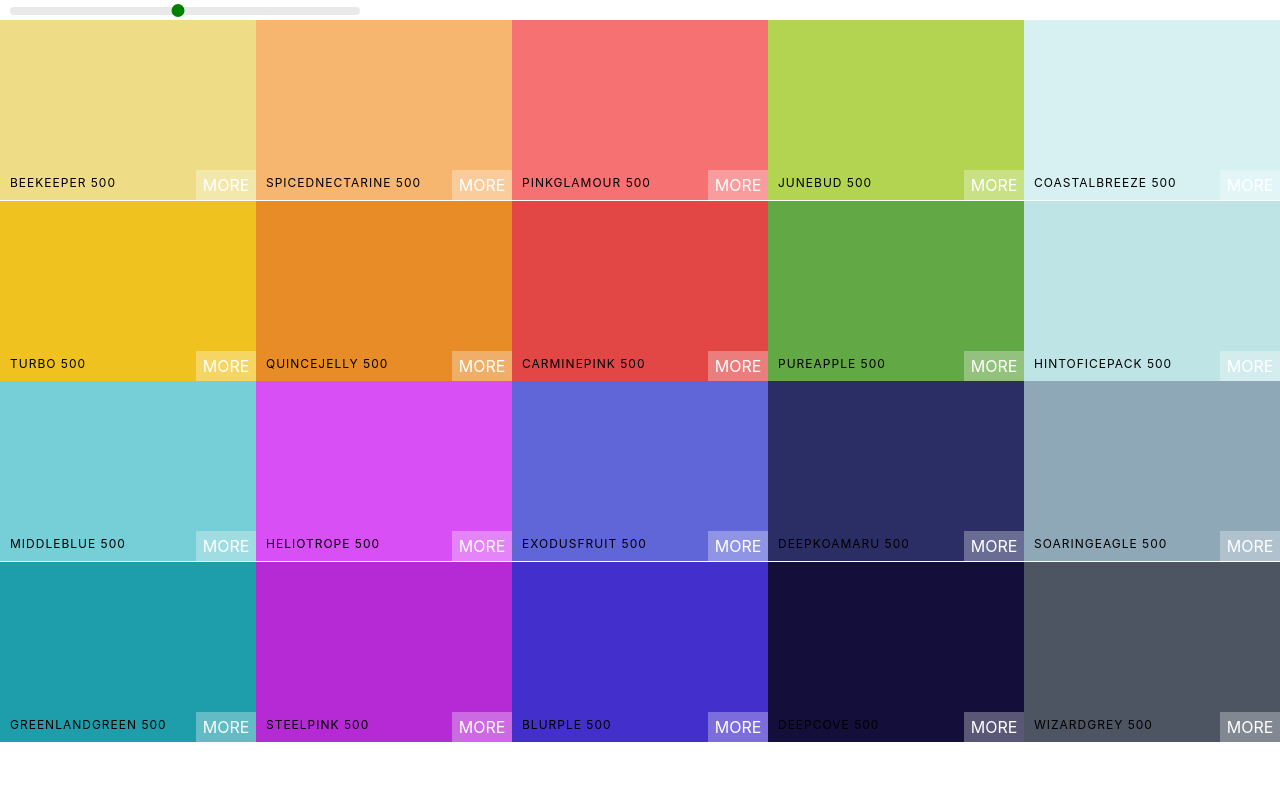
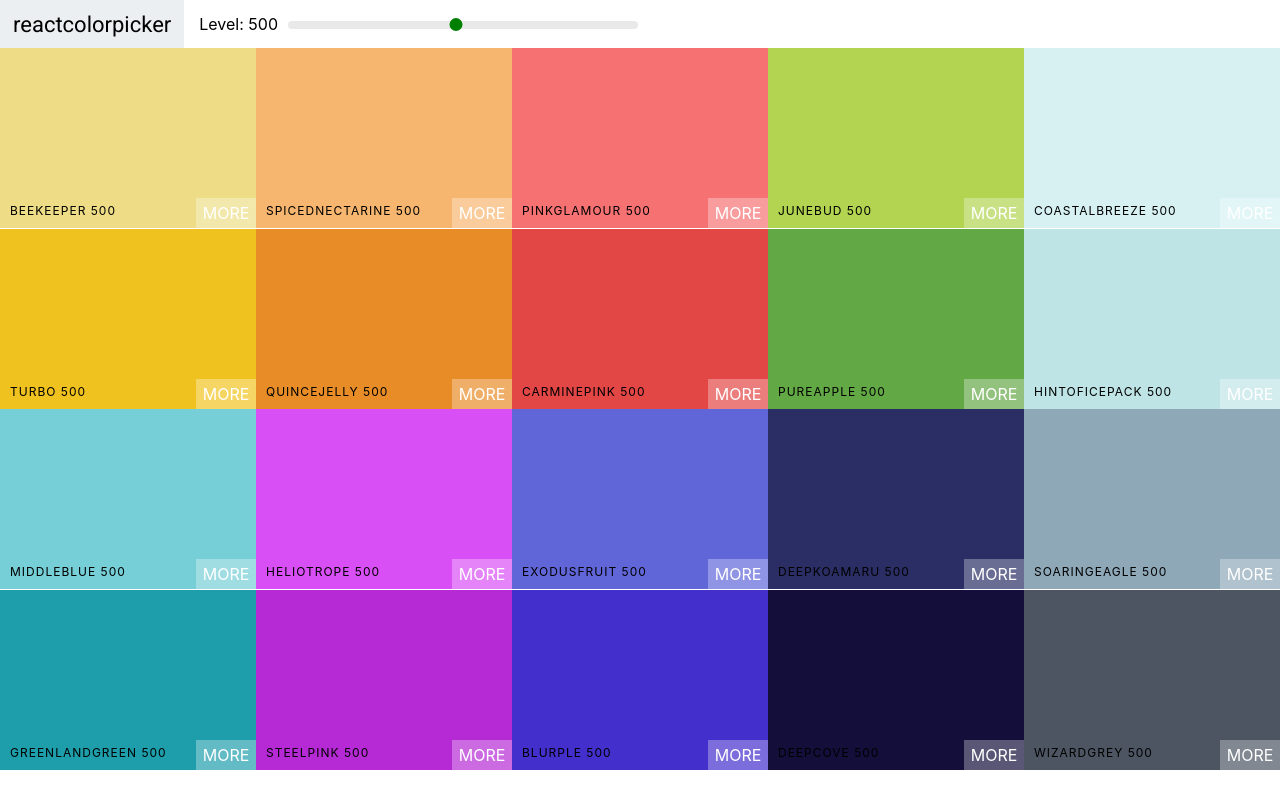
Before and after one commit to Maneedhar/React-Colors-App, a React (Create React App) app: page / in a window 1280 px wide. Built offline with nearby package versions, Linux system fonts and the light colour scheme.

Commit message:
NavBar added

```diff
--- a/public/index.html
+++ b/public/index.html
@@ -3,6 +3,7 @@
   <head>
     <meta charset="utf-8" />
     <link rel="icon" href="%PUBLIC_URL%/favicon.ico" />
+    <link href="https://fonts.googleapis.com/css2?family=Roboto:wght@100;400;500&display=swap" rel="stylesheet">
     <meta name="viewport" content="width=device-width, initial-scale=1" />
     <meta name="theme-color" content="#000000" />
     <meta
--- /dev/null
+++ b/src/Navbar.css
@@ -0,0 +1,50 @@
+.navbar {
+	display: flex;
+	align-items: center;
+	justify-content: flex-start;
+	height: 6vh;
+}
+
+.logo {
+	margin-right: 15px;
+	padding: 0 13px;
+	font-size: 22px;
+	background-color: #eceff1;
+	font-family: Roboto;
+	height: 100%;
+	display: flex;
+	align-items: center;
+}
+
+.logo a {
+	text-decoration: none;
+	color: black;
+}
+
+.slider {
+	width: 350px;
+	margin: 0 10px;
+	display: inline-block;
+}
+
+.rc-slider-track {
+	background-color: transparent;
+}
+
+.rc-slider-rail {
+	height: 8px;
+}
+
+.rc-slider-handle,
+.rc-slider-handle:active,
+.rc-slider-handle:focus,
+.rc-slider-handle:hover {
+	background-color: green;
+	outline: none;
+	border: 2px solid green;
+	box-shadow: none;
+	width: 13px;
+	height: 13px;
+	margin-left: -7px;
+	margin-top: -3px;
+}
--- /dev/null
+++ b/src/Navbar.js
@@ -0,0 +1,23 @@
+import React, { Component } from 'react';
+import Slider from 'rc-slider';
+import 'rc-slider/assets/index.css';
+import './Navbar.css';
+
+export default class Navbar extends Component {
+	render() {
+		const { level, changeLevel } = this.props;
+		return (
+			<header className="navbar">
+				<div className="logo">
+					<a href="">reactcolorpicker</a>
+				</div>
+				<div className="slider-container">
+					<span>Level: {level}</span>
+					<div className="slider">
+						<Slider defaultValue={level} min={100} max={900} step={100} onAfterChange={changeLevel} />
+					</div>
+				</div>
+			</header>
+		);
+	}
+}
--- a/src/Palette.css
+++ b/src/Palette.css
@@ -5,31 +5,3 @@
 .Palette-colors {
 	height: 90%;
 }
-
-.slider {
-	width: 350px;
-	margin: 0 10px;
-	display: inline-block;
-}
-
-.rc-slider-track {
-	background-color: transparent;
-}
-
-.rc-slider-rail {
-	height: 8px;
-}
-
-.rc-slider-handle,
-.rc-slider-handle :active,
-.rc-slider-handle :focus,
-.rc-slider-handle :hover {
-	background-color: green;
-	outline: none;
-	border: 2px solid green;
-	box-shadow: none;
-	width: 13px;
-	height: 13px;
-	margin-left: -7px;
-	margin-top: -3px;
-}
--- a/src/Palette.js
+++ b/src/Palette.js
@@ -1,7 +1,6 @@
 import React, { Component } from 'react';
 import ColorBox from './ColorBox';
-import Slider from 'rc-slider';
-import 'rc-slider/assets/index.css';
+import Navbar from './Navbar';
 import './Palette.css';
 
 export default class Palette extends Component {
@@ -19,10 +18,7 @@
 		const colorBoxes = colors[level].map((color) => <ColorBox background={color.hex} name={color.name} />);
 		return (
 			<div className="Palette">
-				<div className="slider">
-					<Slider defaultValue={level} min={100} max={900} step={100} onAfterChange={this.changeLevel} />
-				</div>
-				{/* NavBar goes here */}
+				<Navbar level={level} changeLevel={this.changeLevel} />
 				<div className="Palette-colors">{colorBoxes}</div>
 				{/* footer */}
 			</div>
```
Also changed, not shown: src/Slider.js (deleted).
